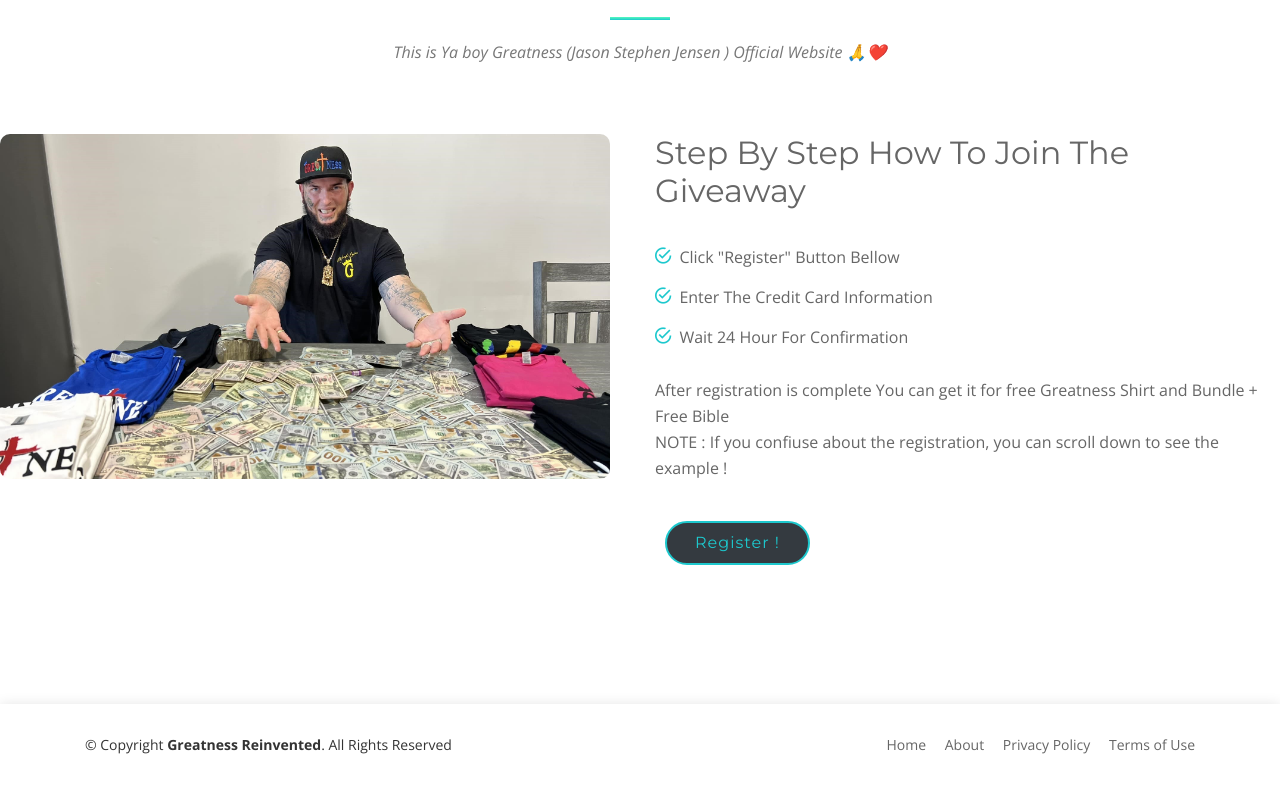
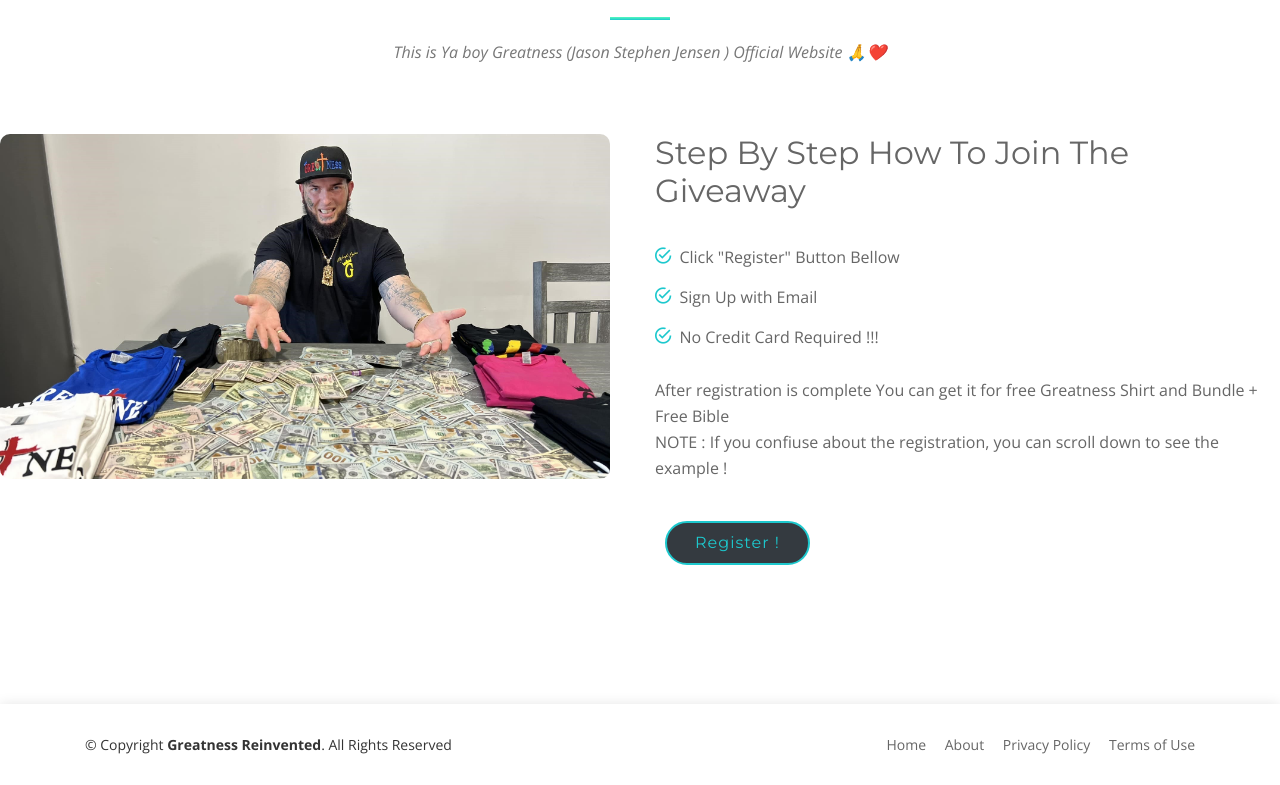
Before and after one commit to merahbersihbwangs/group, a plain HTML site: page index.html in a window 1280 px wide. Shown: the part 940-1725 px from the top of the page. Drawn offline with nearby package versions, Linux system fonts and the light colour scheme; files whose address does not match are found by name.

Commit message:
Update index.html

```diff
--- a/index.html
+++ b/index.html
@@ -145,8 +145,8 @@
 
             <ul>
               <li><i class="ion-android-checkmark-circle"></i> Click "Register" Button Bellow</li>
-              <li><i class="ion-android-checkmark-circle"></i> Enter The Credit Card Information</li>
-              <li><i class="ion-android-checkmark-circle"></i> Wait 24 Hour For Confirmation</li>
+              <li><i class="ion-android-checkmark-circle"></i> Sign Up with Email</li>
+              <li><i class="ion-android-checkmark-circle"></i> No Credit Card Required !!!</li>
             </ul>
 
             <p>
```
